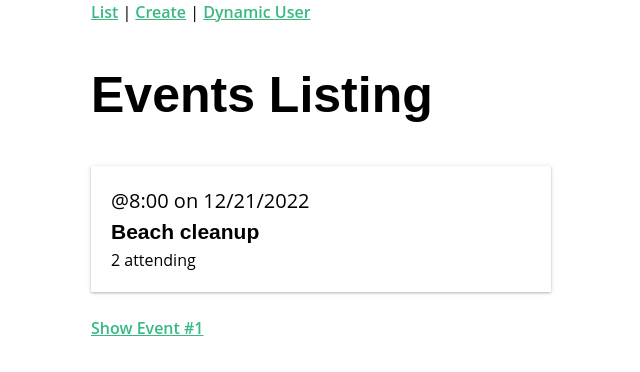
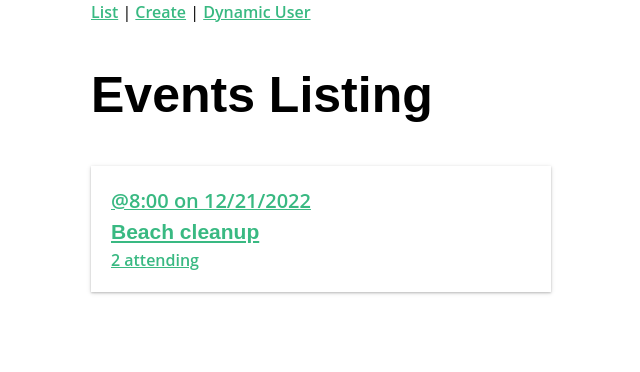
Before and after one commit to codearoo-bend/vue-mastery-real-world-vue2, a Vue app in the folder real-world-vue-ui/: page / in a window 1280 px wide. Shown: the top 372 px of the page, without its empty margins (319-959 px from the left). Built offline with nearby package versions, Linux system fonts and the light colour scheme.

Commit message:
moved router link to be wrapped on outside of the EventCard.vue component.

```diff
--- a/real-world-vue-ui/src/components/EventCard.vue
+++ b/real-world-vue-ui/src/components/EventCard.vue
@@ -1,9 +1,11 @@
 <template>
-  <div class="event-card -shadow">
-    <span class="eyebrow"> @{{ event.time }} on {{ event.date }} </span>
-    <h4 class="title">{{ event.title }}</h4>
-    <span> {{ event.attendees.length }} attending </span>
-  </div>
+  <router-link :to="{ name: 'event-show', params: { id: '1' } }">
+    <div class="event-card -shadow">
+      <span class="eyebrow"> @{{ event.time }} on {{ event.date }} </span>
+      <h4 class="title">{{ event.title }}</h4>
+      <span> {{ event.attendees.length }} attending </span>
+    </div>
+  </router-link>
 </template>
 
 <script>
--- a/real-world-vue-ui/src/views/EventList.vue
+++ b/real-world-vue-ui/src/views/EventList.vue
@@ -2,9 +2,6 @@
   <div>
     <h1>Events Listing</h1>
     <EventCard />
-    <router-link :to="{ name: 'event-show', params: { id: '1' } }"
-      >Show Event #1</router-link
-    >
   </div>
 </template>
 
```
